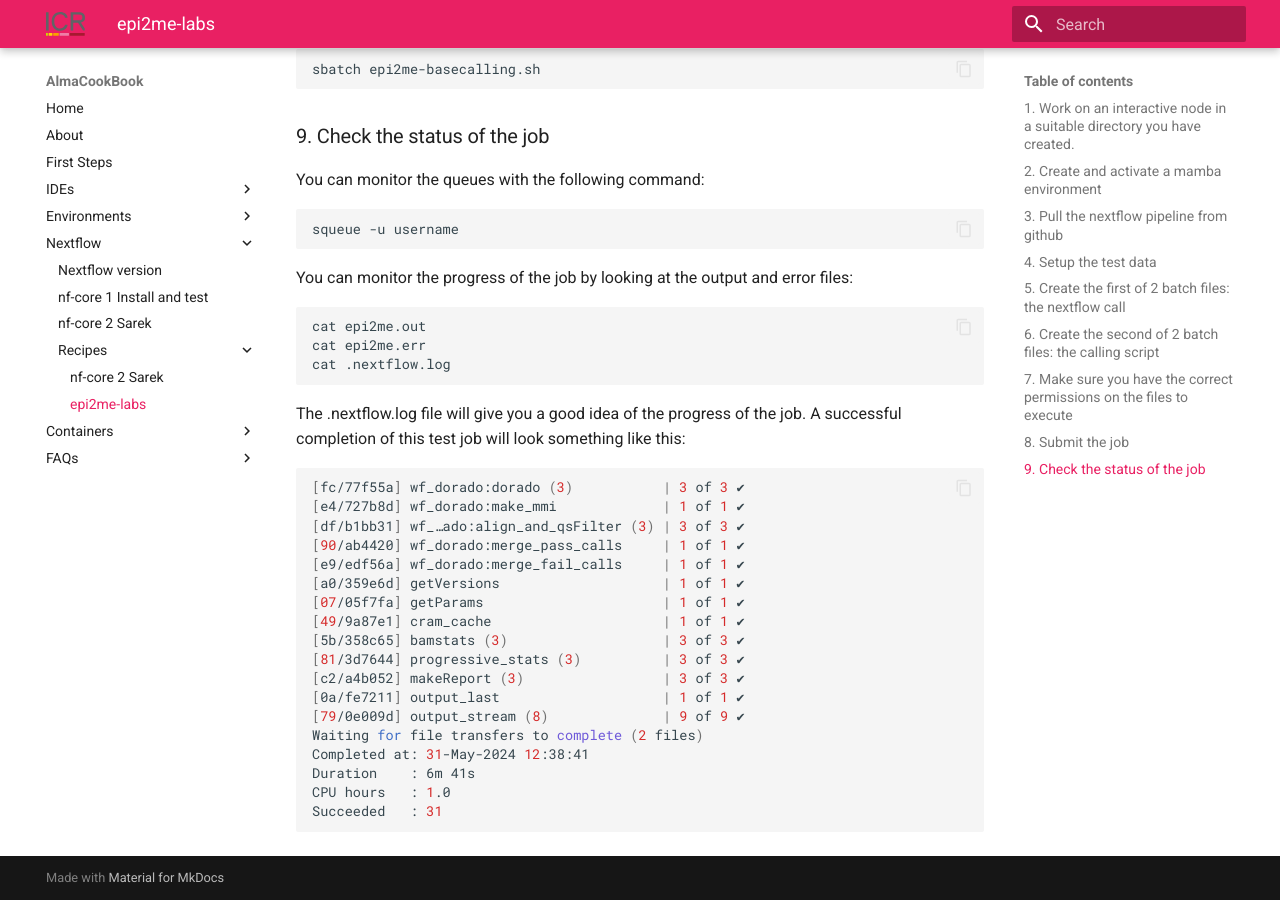
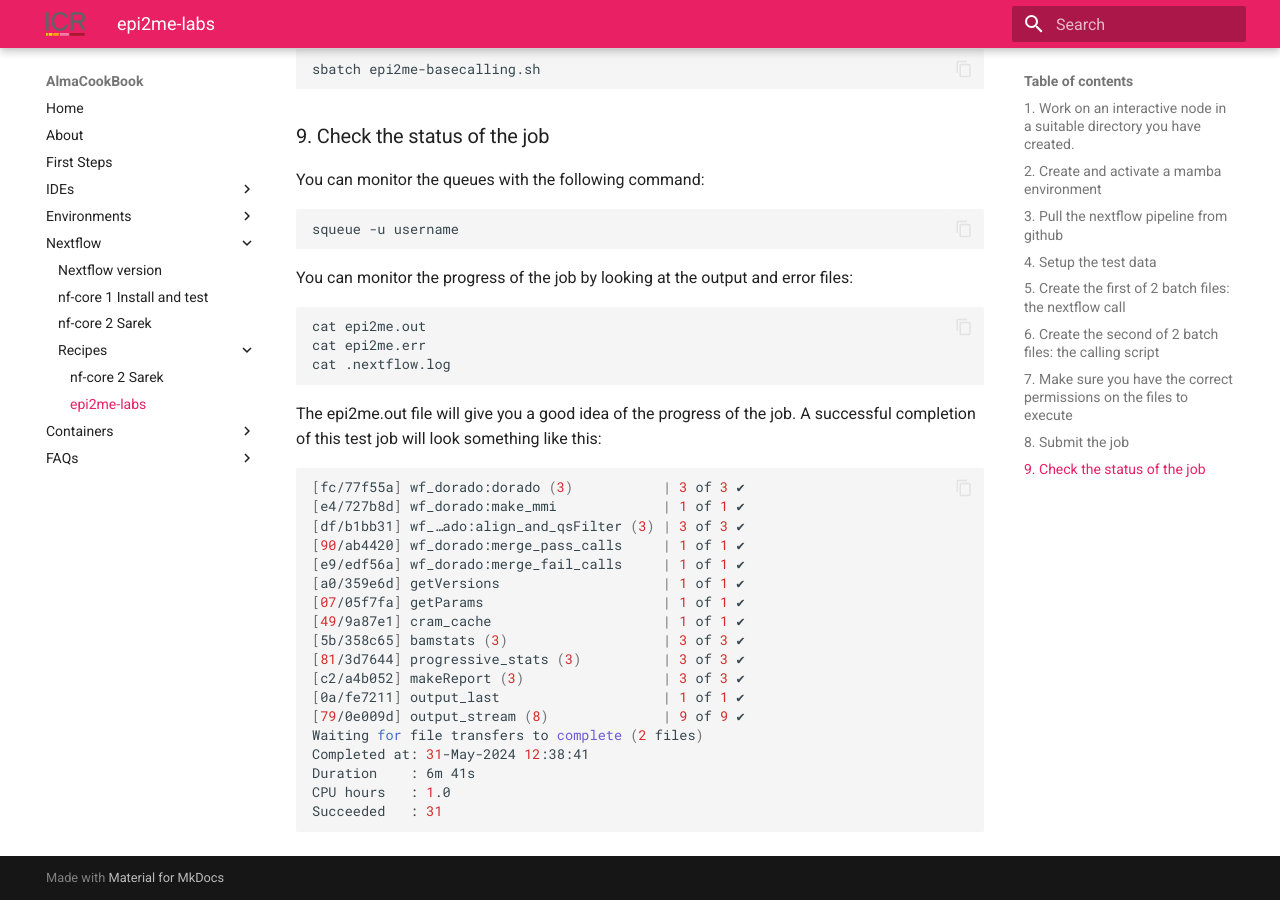
Before and after one commit to AlmaCookBook/AlmaCookBook.github.io, an MkDocs documentation site: the page built from docs/workflows/recipe-nf-epitome.md, in a window 1280 px wide and 900 px high, scrolled down 2190 px. Built offline with MkDocs 1.6.1 and Material for MkDocs 9.7.7, drawn with Linux system fonts in a browser that asks for light colours.

Commit message:
log change

````diff
--- a/docs/workflows/recipe-nf-epitome.md
+++ b/docs/workflows/recipe-nf-epitome.md
@@ -110,7 +110,7 @@
 cat .nextflow.log
 ```
 
-The .nextflow.log file will give you a good idea of the progress of the job. A successful completion of this test job will look something like this:
+The epi2me.out file will give you a good idea of the progress of the job. A successful completion of this test job will look something like this:
 
 ```bash
 [fc/77f55a] wf_dorado:dorado (3)           | 3 of 3 ✔
````
